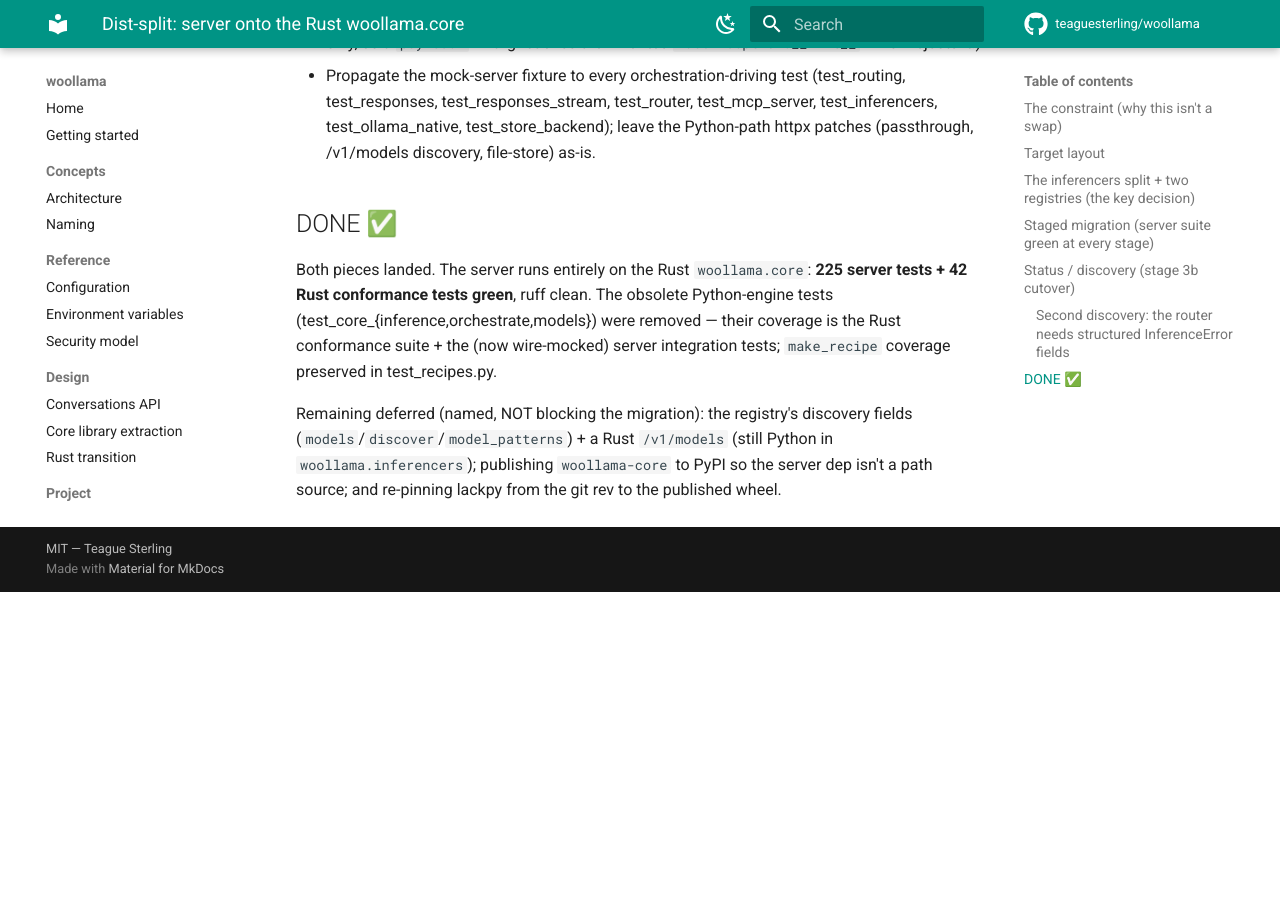
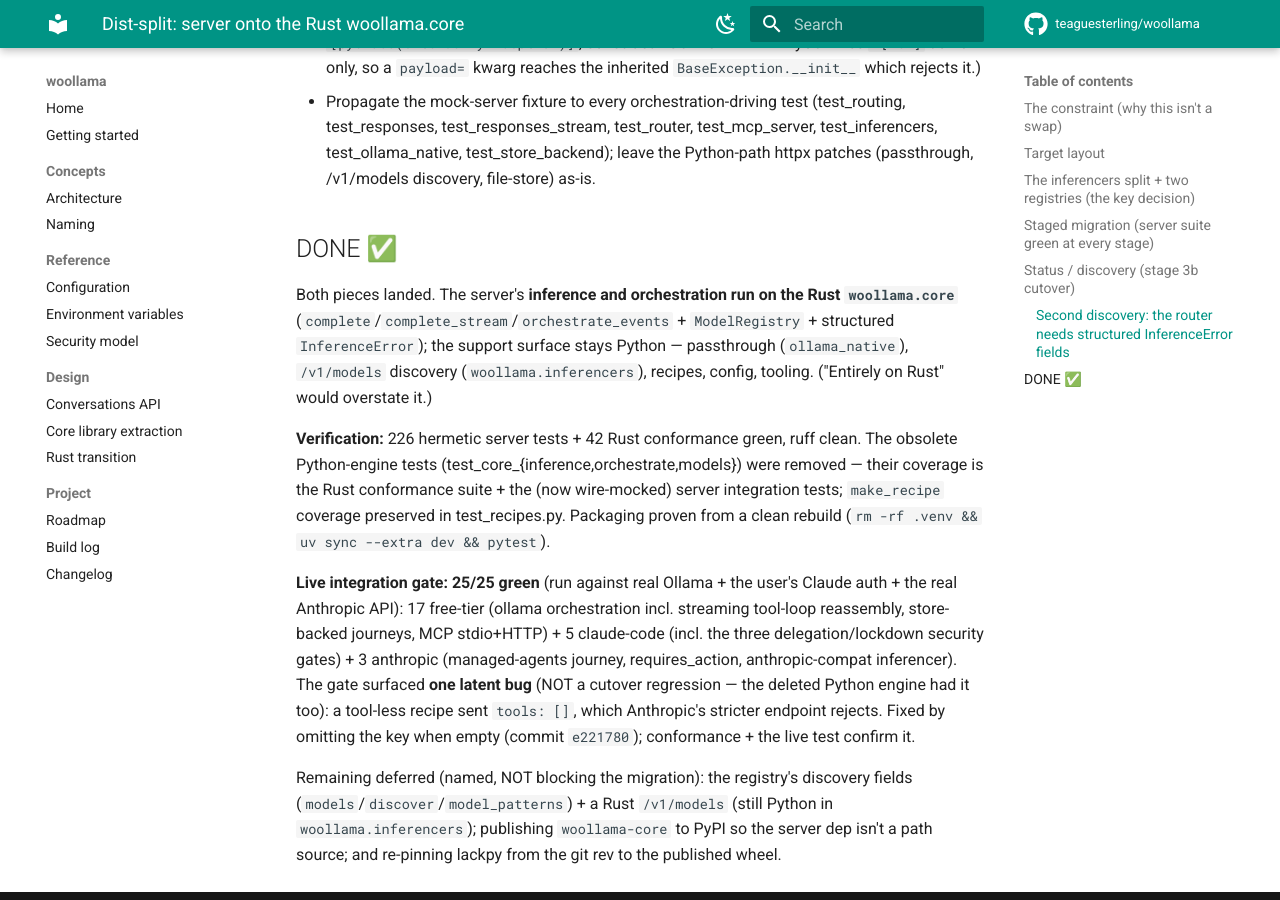
Before and after one commit to teaguesterling/woollama, an MkDocs documentation site: the page built from docs/dist-split.md, in a window 1280 px wide and 900 px high, scrolled down 3476 px. Built offline with MkDocs 1.6.1 and Material for MkDocs 9.7.7, drawn with Linux system fonts in a browser that asks for light colours; comment, search, counter and statistics services are not loaded; before the commit the page ends 4068 px from its top, so only the background shows below that; some of the changed text lies outside the part shown.

Commit message:
docs: de-stale dist-split.md — correct overclaim, record live gate 25/25
The DONE section said 'the server runs entirely on the Rust woollama.core' — an
overclaim (passthrough/discovery/recipes/config/tooling stay Python). Corrected to
'inference and orchestration run on Rust'. Refreshed counts (226 hermetic + 42
conformance), noted the clean-rebuild packaging proof, and recorded the live
integration gate result (25/25, the one latent empty-tools bug it found + fixed).
Flipped the top-of-doc status from 'in progress' to 'done (migration record)'.

Co-Authored-By: Claude Opus 4.8 <noreply@anthropic.com>

```diff
--- a/docs/dist-split.md
+++ b/docs/dist-split.md
@@ -1,7 +1,8 @@
 # Dist-split: server onto the Rust `woollama.core`
 
-Status: **in progress** (migration). This is the last gate before the server runs
-its inference/orchestration on the Rust core (slices 1–3, `woollama-core/`).
+Status: **done** (see the DONE section at the end). The server runs its
+inference/orchestration on the Rust core (slices 1–3, `woollama-core/`); the live
+integration gate is green. This document is kept as the migration record.
 
 ## The constraint (why this isn't a swap)
 
@@ -145,11 +146,26 @@ So greening the cutover needed, in addition to the harness rework:
 
 ## DONE ✅
 
-Both pieces landed. The server runs entirely on the Rust `woollama.core`:
-**225 server tests + 42 Rust conformance tests green**, ruff clean. The obsolete
-Python-engine tests (test_core_{inference,orchestrate,models}) were removed — their
-coverage is the Rust conformance suite + the (now wire-mocked) server integration
-tests; `make_recipe` coverage preserved in test_recipes.py.
+Both pieces landed. The server's **inference and orchestration run on the Rust
+`woollama.core`** (`complete`/`complete_stream`/`orchestrate_events` +
+`ModelRegistry` + structured `InferenceError`); the support surface stays Python —
+passthrough (`ollama_native`), `/v1/models` discovery (`woollama.inferencers`),
+recipes, config, tooling. ("Entirely on Rust" would overstate it.)
+
+**Verification:** 226 hermetic server tests + 42 Rust conformance green, ruff clean.
+The obsolete Python-engine tests (test_core_{inference,orchestrate,models}) were
+removed — their coverage is the Rust conformance suite + the (now wire-mocked) server
+integration tests; `make_recipe` coverage preserved in test_recipes.py. Packaging
+proven from a clean rebuild (`rm -rf .venv && uv sync --extra dev && pytest`).
+
+**Live integration gate: 25/25 green** (run against real Ollama + the user's Claude
+auth + the real Anthropic API): 17 free-tier (ollama orchestration incl. streaming
+tool-loop reassembly, store-backed journeys, MCP stdio+HTTP) + 5 claude-code (incl.
+the three delegation/lockdown security gates) + 3 anthropic (managed-agents journey,
+requires_action, anthropic-compat inferencer). The gate surfaced **one latent bug**
+(NOT a cutover regression — the deleted Python engine had it too): a tool-less recipe
+sent `tools: []`, which Anthropic's stricter endpoint rejects. Fixed by omitting the
+key when empty (commit `e221780`); conformance + the live test confirm it.
 
 Remaining deferred (named, NOT blocking the migration): the registry's discovery
 fields (`models`/`discover`/`model_patterns`) + a Rust `/v1/models` (still Python in
```
